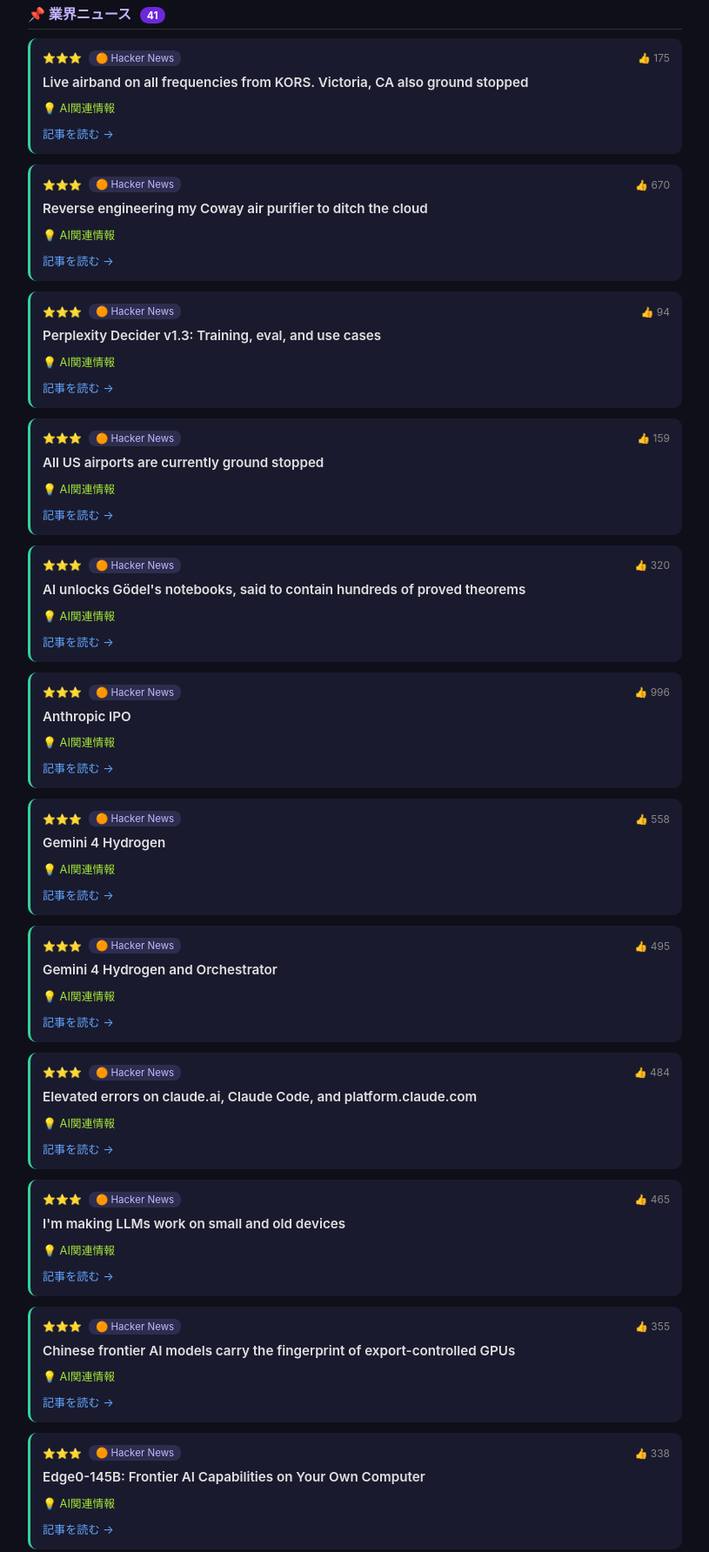
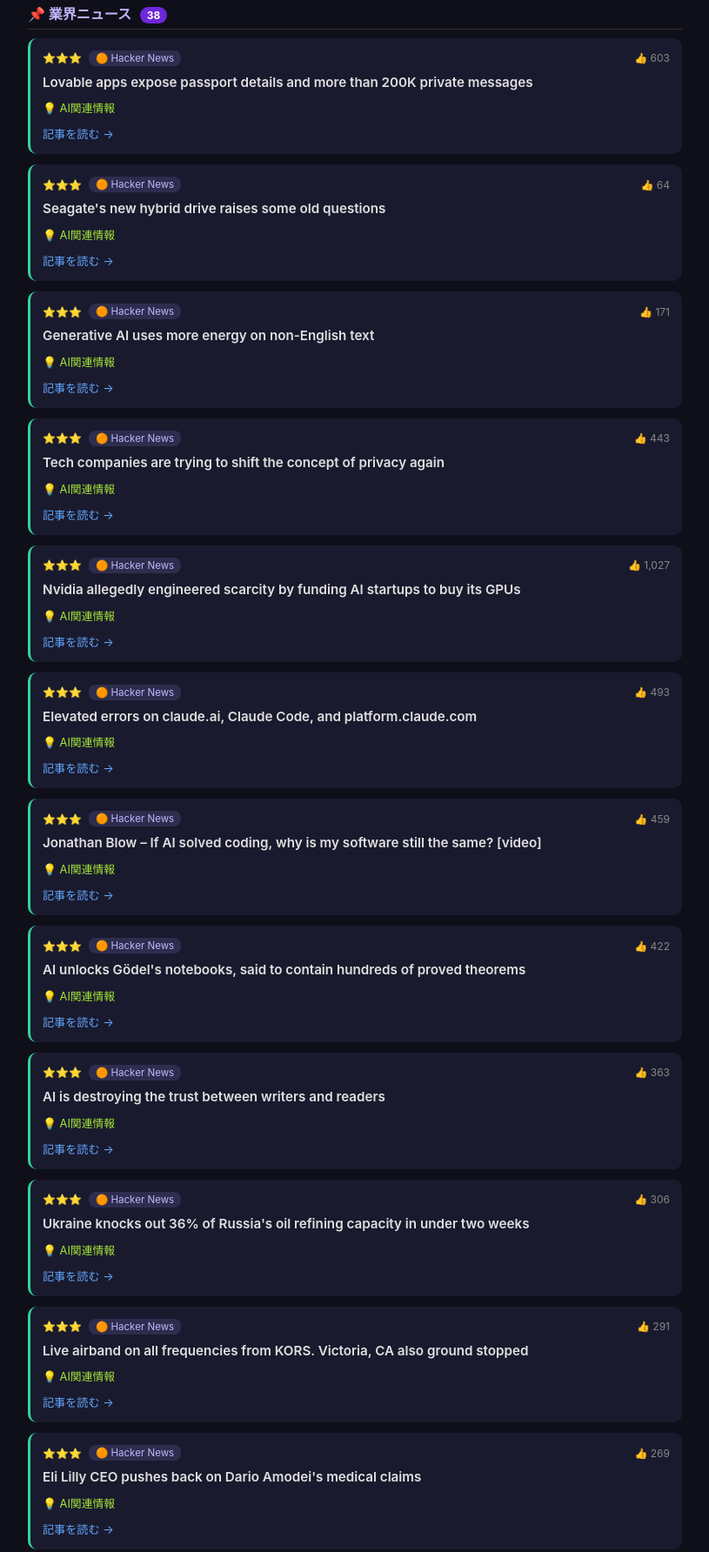
Before and after one commit to ichiya0220kaneko-code/ai-tweet-dashboard, a plain HTML site: page docs/index.html in a window 1280 px wide. Shown: the part 373-2157 px from the top of the page at 87% size, without its empty margins (232-1047 px from the left). Drawn offline with Linux system fonts and the light colour scheme.

Commit message:
📊 AI Dashboard Update 2026-11-15

```diff
--- a/docs/index.html
+++ b/docs/index.html
@@ -3,7 +3,7 @@
 <head>
 <meta charset="UTF-8">
 <meta name="viewport" content="width=device-width, initial-scale=1.0">
-<title>AI情報ダッシュボード - 2026年11月14日</title>
+<title>AI情報ダッシュボード - 2026年11月15日</title>
 <style>
   * { box-sizing: border-box; margin: 0; padding: 0; }
   body { font-family: -apple-system, BlinkMacSystemFont, 'Segoe UI', sans-serif; background: #0f0f1a; color: #e0e0e0; padding: 16px; }
@@ -36,18 +36,118 @@
 </head>
 <body>
 <h1>🤖 AI情報ダッシュボード</h1>
-<div class="date">📅 2026年11月14日 | 41件</div>
+<div class="date">📅 2026年11月15日 | 38件</div>
 <div class="sources">🟠 Hacker News &nbsp;|&nbsp; 💻 TechCrunch &nbsp;|&nbsp; 🚀 VentureBeat &nbsp;|&nbsp; 🔬 arXiv &nbsp;|&nbsp; 🟥 Reddit</div>
 <div class="summary">
   <h2>⭐ 本日のTOP5</h2>
-  <ol><li>📌 Live airband on all frequencies from KORS. Victoria, CA also ground stopped</li><li>📌 Reverse engineering my Coway air purifier to ditch the cloud</li><li>📌 Perplexity Decider v1.3: Training, eval, and use cases</li><li>📌 All US airports are currently ground stopped</li><li>📌 AI unlocks Gödel's notebooks, said to contain hundreds of proved theorems</li></ol>
+  <ol><li>📌 Lovable apps expose passport details and more than 200K private messages</li><li>📌 Seagate's new hybrid drive raises some old questions</li><li>📌 Generative AI uses more energy on non-English text</li><li>📌 Tech companies are trying to shift the concept of privacy again</li><li>📌 Nvidia allegedly engineered scarcity by funding AI startups to buy its GPUs</li></ol>
 </div>
-<div class="category"><h2>📌 業界ニュース <span class="count">41</span></h2>
+<div class="category"><h2>📌 業界ニュース <span class="count">38</span></h2>
 <div class="card importance-3">
   <div class="card-header">
     <span class="stars">⭐⭐⭐</span>
     <span class="badge">🟠 Hacker News</span>
-    <span class="score">👍 175</span>
+    <span class="score">👍 603</span>
+  </div>
+  <div class="title">Lovable apps expose passport details and more than 200K private messages</div>
+  <div class="reason">💡 AI関連情報</div>
+  <a href="https://www.crissyfield.de/research/lovable-en/" target="_blank" class="article-link">記事を読む →</a>
+</div>
+<div class="card importance-3">
+  <div class="card-header">
+    <span class="stars">⭐⭐⭐</span>
+    <span class="badge">🟠 Hacker News</span>
+    <span class="score">👍 64</span>
+  </div>
+  <div class="title">Seagate's new hybrid drive raises some old questions</div>
+  <div class="reason">💡 AI関連情報</div>
+  <a href="https://arstechnica.com/gadgets/2026/11/seagate-resurrects-the-ssd-hdd-hybrid-drive/" target="_blank" class="article-link">記事を読む →</a>
+</div>
+<div class="card importance-3">
+  <div class="card-header">
+    <span class="stars">⭐⭐⭐</span>
+    <span class="badge">🟠 Hacker News</span>
+    <span class="score">👍 171</span>
+  </div>
+  <div class="title">Generative AI uses more energy on non-English text</div>
+  <div class="reason">💡 AI関連情報</div>
+  <a href="https://news.umich.edu/generative-ai-uses-more-energy-on-non-english-text/" target="_blank" class="article-link">記事を読む →</a>
+</div>
+<div class="card importance-3">
+  <div class="card-header">
+    <span class="stars">⭐⭐⭐</span>
+    <span class="badge">🟠 Hacker News</span>
+    <span class="score">👍 443</span>
+  </div>
+  <div class="title">Tech companies are trying to shift the concept of privacy again</div>
+  <div class="reason">💡 AI関連情報</div>
+  <a href="https://www.eff.org/deeplinks/2026/11/tech-companies-are-trying-shift-entire-concept-privacy-again" target="_blank" class="article-link">記事を読む →</a>
+</div>
+<div class="card importance-3">
+  <div class="card-header">
+    <span class="stars">⭐⭐⭐</span>
+    <span class="badge">🟠 Hacker News</span>
+    <span class="score">👍 1,027</span>
+  </div>
+  <div class="title">Nvidia allegedly engineered scarcity by funding AI startups to buy its GPUs</div>
+  <div class="reason">💡 AI関連情報</div>
+  <a href="https://www.techpowerup.com/354814/nvidia-allegedly-engineered-scarcity-by-funding-ai-startups-to-buy-its-gpus" target="_blank" class="article-link">記事を読む →</a>
+</div>
+<div class="card importance-3">
+  <div class="card-header">
+    <span class="stars">⭐⭐⭐</span>
+    <span class="badge">🟠 Hacker News</span>
+    <span class="score">👍 493</span>
+  </div>
+  <div class="title">Elevated errors on claude.ai, Claude Code, and platform.claude.com</div>
+  <div class="reason">💡 AI関連情報</div>
+  <a href="https://status.claude.com/incidents/nn11wk485zfn" target="_blank" class="article-link">記事を読む →</a>
+</div>
+<div class="card importance-3">
+  <div class="card-header">
+    <span class="stars">⭐⭐⭐</span>
+    <span class="badge">🟠 Hacker News</span>
+    <span class="score">👍 459</span>
+  </div>
+  <div class="title">Jonathan Blow – If AI solved coding, why is my software still the same? [video]</div>
+  <div class="reason">💡 AI関連情報</div>
+  <a href="https://www.youtube.com/watch?v=IRK8h67ol7Q" target="_blank" class="article-link">記事を読む →</a>
+</div>
+<div class="card importance-3">
+  <div class="card-header">
+    <span class="stars">⭐⭐⭐</span>
+    <span class="badge">🟠 Hacker News</span>
+    <span class="score">👍 422</span>
+  </div>
+  <div class="title">AI unlocks Gödel's notebooks, said to contain hundreds of proved theorems</div>
+  <div class="reason">💡 AI関連情報</div>
+  <a href="https://www.theguardian.com/science/2026/nov/13/kurt-godel-notebooks-ai-helps-unlock-hidden-discoveries-man-who-transformed-maths" target="_blank" class="article-link">記事を読む →</a>
+</div>
+<div class="card importance-3">
+  <div class="card-header">
+    <span class="stars">⭐⭐⭐</span>
+    <span class="badge">🟠 Hacker News</span>
+    <span class="score">👍 363</span>
+  </div>
+  <div class="title">AI is destroying the trust between writers and readers</div>
+  <div class="reason">💡 AI関連情報</div>
+  <a href="https://www.theatlantic.com/books/2026/11/ai-literary-scams-amazon/689391/" target="_blank" class="article-link">記事を読む →</a>
+</div>
+<div class="card importance-3">
+  <div class="card-header">
+    <span class="stars">⭐⭐⭐</span>
+    <span class="badge">🟠 Hacker News</span>
+    <span class="score">👍 306</span>
+  </div>
+  <div class="title">Ukraine knocks out 36% of Russia's oil refining capacity in under two weeks</div>
+  <div class="reason">💡 AI関連情報</div>
+  <a href="https://english.nv.ua/nation/thirteen-day-drone-blitz-paralyzes-36-of-moscow-s-oil-50658616.html" target="_blank" class="article-link">記事を読む →</a>
+</div>
+<div class="card importance-3">
+  <div class="card-header">
+    <span class="stars">⭐⭐⭐</span>
+    <span class="badge">🟠 Hacker News</span>
+    <span class="score">👍 291</span>
   </div>
   <div class="title">Live airband on all frequencies from KORS. Victoria, CA also ground stopped</div>
   <div class="reason">💡 AI関連情報</div>
@@ -57,121 +157,31 @@
   <div class="card-header">
     <span class="stars">⭐⭐⭐</span>
     <span class="badge">🟠 Hacker News</span>
-    <span class="score">👍 670</span>
+    <span class="score">👍 269</span>
   </div>
-  <div class="title">Reverse engineering my Coway air purifier to ditch the cloud</div>
+  <div class="title">Eli Lilly CEO pushes back on Dario Amodei's medical claims</div>
   <div class="reason">💡 AI関連情報</div>
-  <a href="https://scottjg.com/posts/2026-11-11-reverse-engineering-my-coway-air-purifier-to-ditch-the-cloud/" target="_blank" class="article-link">記事を読む →</a>
+  <a href="https://garymarcus.substack.com/p/breaking-eli-lilly-ceo-becomes-latest" target="_blank" class="article-link">記事を読む →</a>
 </div>
 <div class="card importance-3">
   <div class="card-header">
     <span class="stars">⭐⭐⭐</span>
     <span class="badge">🟠 Hacker News</span>
-    <span class="score">👍 94</span>
+    <span class="score">👍 260</span>
   </div>
-  <div class="title">Perplexity Decider v1.3: Training, eval, and use cases</div>
+  <div class="title">Brave Search API now accepts agentic payments via the x402 protocol</div>
   <div class="reason">💡 AI関連情報</div>
-  <a href="https://www.perplexity.ai/hub/blog/perplexity-decider" target="_blank" class="article-link">記事を読む →</a>
+  <a href="https://brave.com/blog/search-api-agentic-payments/" target="_blank" class="article-link">記事を読む →</a>
 </div>
 <div class="card importance-3">
   <div class="card-header">
     <span class="stars">⭐⭐⭐</span>
-    <span class="badge">🟠 Hacker News</span>
-    <span class="score">👍 159</span>
+    <span class="badge">💻 TechCrunch AI</span>
+
   </div>
-  <div class="title">All US airports are currently ground stopped</div>
+  <div class="title">The AI graveyard: a running list of projects and startups that didn’t make it</div>
   <div class="reason">💡 AI関連情報</div>
-  <a href="https://twitter.com/flightradar24/status/2121347654714077605" target="_blank" class="article-link">記事を読む →</a>
-</div>
-<div class="card importance-3">
-  <div class="card-header">
-    <span class="stars">⭐⭐⭐</span>
-    <span class="badge">🟠 Hacker News</span>
-    <span class="score">👍 320</span>
-  </div>
-  <div class="title">AI unlocks Gödel's notebooks, said to contain hundreds of proved theorems</div>
-  <div class="reason">💡 AI関連情報</div>
-  <a href="https://www.theguardian.com/science/2026/nov/13/kurt-godel-notebooks-ai-helps-unlock-hidden-discoveries-man-who-transformed-maths" target="_blank" class="article-link">記事を読む →</a>
-</div>
-<div class="card importance-3">
-  <div class="card-header">
-    <span class="stars">⭐⭐⭐</span>
-    <span class="badge">🟠 Hacker News</span>
-    <span class="score">👍 996</span>
-  </div>
-  <div class="title">Anthropic IPO</div>
-  <div class="reason">💡 AI関連情報</div>
-  <a href="https://ipo.anthropic.com/us/" target="_blank" class="article-link">記事を読む →</a>
-</div>
-<div class="card importance-3">
-  <div class="card-header">
-    <span class="stars">⭐⭐⭐</span>
-    <span class="badge">🟠 Hacker News</span>
-    <span class="score">👍 558</span>
-  </div>
-  <div class="title">Gemini 4 Hydrogen</div>
-  <div class="reason">💡 AI関連情報</div>
-  <a href="https://blog.google/innovation-and-ai/models-and-research/gemini-models/introducing-gemini-4-hydrogen/" target="_blank" class="article-link">記事を読む →</a>
-</div>
-<div class="card importance-3">
-  <div class="card-header">
-    <span class="stars">⭐⭐⭐</span>
-    <span class="badge">🟠 Hacker News</span>
-    <span class="score">👍 495</span>
-  </div>
-  <div class="title">Gemini 4 Hydrogen and Orchestrator</div>
-  <div class="reason">💡 AI関連情報</div>
-  <a href="https://antigravity.google/blog/gemini-4-hydrogen-in-google-antigravity/" target="_blank" class="article-link">記事を読む →</a>
-</div>
-<div class="card importance-3">
-  <div class="card-header">
-    <span class="stars">⭐⭐⭐</span>
-    <span class="badge">🟠 Hacker News</span>
-    <span class="score">👍 484</span>
-  </div>
-  <div class="title">Elevated errors on claude.ai, Claude Code, and platform.claude.com</div>
-  <div class="reason">💡 AI関連情報</div>
-  <a href="https://status.claude.com/incidents/nn11wk485zfn" target="_blank" class="article-link">記事を読む →</a>
-</div>
-<div class="card importance-3">
-  <div class="card-header">
-    <span class="stars">⭐⭐⭐</span>
-    <span class="badge">🟠 Hacker News</span>
-    <span class="score">👍 465</span>
-  </div>
-  <div class="title">I'm making LLMs work on small and old devices</div>
-  <div class="reason">💡 AI関連情報</div>
-  <a href="https://github.com/hyperionaidev/smolmaxxing/" target="_blank" class="article-link">記事を読む →</a>
-</div>
-<div class="card importance-3">
-  <div class="card-header">
-    <span class="stars">⭐⭐⭐</span>
-    <span class="badge">🟠 Hacker News</span>
-    <span class="score">👍 355</span>
-  </div>
-  <div class="title">Chinese frontier AI models carry the fingerprint of export-controlled GPUs</div>
-  <div class="reason">💡 AI関連情報</div>
-  <a href="https://unemploymentlabs.com/checkpoint-forensics" target="_blank" class="article-link">記事を読む →</a>
-</div>
-<div class="card importance-3">
-  <div class="card-header">
-    <span class="stars">⭐⭐⭐</span>
-    <span class="badge">🟠 Hacker News</span>
-    <span class="score">👍 338</span>
-  </div>
-  <div class="title">Edge0-145B: Frontier AI Capabilities on Your Own Computer</div>
-  <div class="reason">💡 AI関連情報</div>
-  <a href="https://edge0.ai/blog/introducing-edge0-145b-frontier-ai-capabilities-on-your-own-computer" target="_blank" class="article-link">記事を読む →</a>
-</div>
-<div class="card importance-3">
-  <div class="card-header">
-    <span class="stars">⭐⭐⭐</span>
-    <span class="badge">🟠 Hacker News</span>
-    <span class="score">👍 309</span>
-  </div>
-  <div class="title">AI is destroying the trust between writers and readers</div>
-  <div class="reason">💡 AI関連情報</div>
-  <a href="https://www.theatlantic.com/books/2026/11/ai-literary-scams-amazon/689391/" target="_blank" class="article-link">記事を読む →</a>
+  <a href="https://techcrunch.com/2026/11/14/the-ai-graveyard-a-running-list-of-projects-and-startups-that-didnt-make-it/" target="_blank" class="article-link">記事を読む →</a>
 </div>
 <div class="card importance-3">
   <div class="card-header">
@@ -326,46 +336,6 @@
 <div class="card importance-3">
   <div class="card-header">
     <span class="stars">⭐⭐⭐</span>
-    <span class="badge">💻 TechCrunch AI</span>
-
-  </div>
-  <div class="title">United Airlines blocks AI agents from booking flights, citing cybersecurity risks</div>
-  <div class="reason">💡 AI関連情報</div>
-  <a href="https://techcrunch.com/2026/11/12/united-airlines-blocks-ai-agents-from-booking-flights-citing-cybersecurity-risks/" target="_blank" class="article-link">記事を読む →</a>
-</div>
-<div class="card importance-3">
-  <div class="card-header">
-    <span class="stars">⭐⭐⭐</span>
-    <span class="badge">💻 TechCrunch AI</span>
-
-  </div>
-  <div class="title">SoftBank’s billion-dollar loss may have put a cap on AI’s natural gas ambitions</div>
-  <div class="reason">💡 AI関連情報</div>
-  <a href="https://techcrunch.com/2026/11/12/softbanks-billion-dollar-loss-may-have-put-a-cap-on-ais-natural-gas-ambitions/" target="_blank" class="article-link">記事を読む →</a>
-</div>
-<div class="card importance-3">
-  <div class="card-header">
-    <span class="stars">⭐⭐⭐</span>
-    <span class="badge">💻 TechCrunch AI</span>
-
-  </div>
-  <div class="title">Phota Labs uses AI to turn everyday photos into professional-looking shots</div>
-  <div class="reason">💡 AI関連情報</div>
-  <a href="https://techcrunch.com/2026/11/12/phota-labs-uses-ai-to-turn-everyday-photos-into-professional-looking-shots/" target="_blank" class="article-link">記事を読む →</a>
-</div>
-<div class="card importance-3">
-  <div class="card-header">
-    <span class="stars">⭐⭐⭐</span>
-    <span class="badge">💻 TechCrunch AI</span>
-
-  </div>
-  <div class="title">Jensen Huang agrees to testify before Congress</div>
-  <div class="reason">💡 AI関連情報</div>
-  <a href="https://techcrunch.com/2026/11/12/jensen-huang-agrees-to-testify-before-congress/" target="_blank" class="article-link">記事を読む →</a>
-</div>
-<div class="card importance-3">
-  <div class="card-header">
-    <span class="stars">⭐⭐⭐</span>
     <span class="badge">🔬 arXiv</span>
 
   </div>
```
Also changed, not shown: 1 other file.
